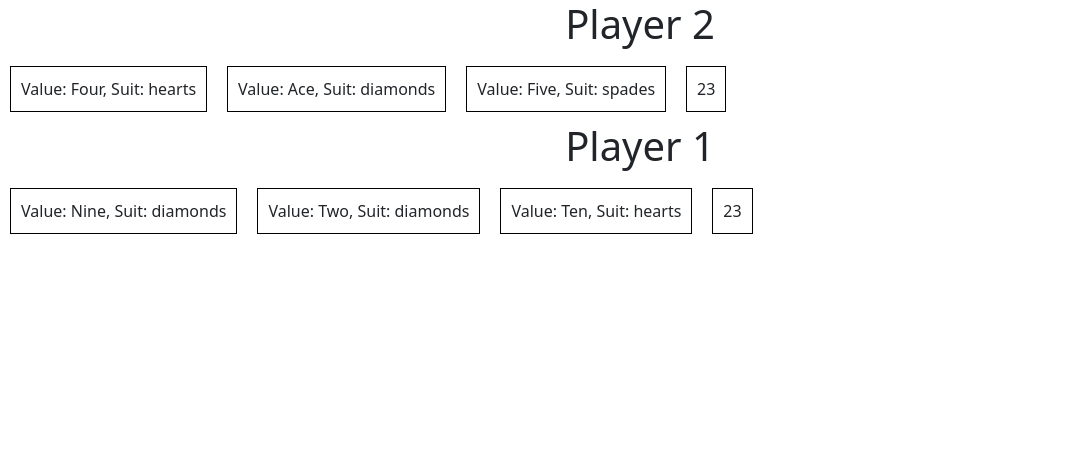
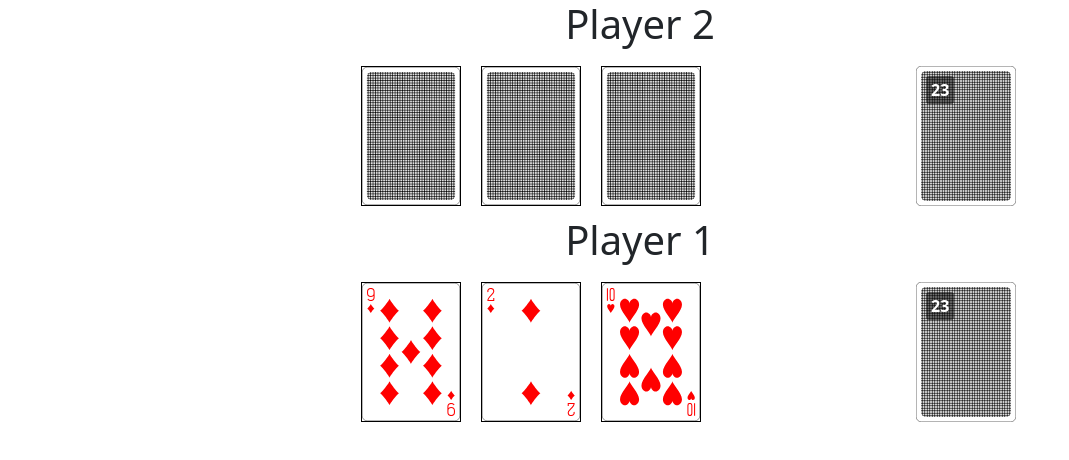
Before and after one commit to pdsatter/StrategicWar, a React (Create React App) app in the folder strategic-war-game/: page /game in a window 1280 px wide. Shown: the top 460 px of the page, without its empty margins (0-1069 px from the left). Built offline with nearby package versions, Linux system fonts and the light colour scheme.

Commit message:
Update code to display the svg's on the game board

```diff
--- a/strategic-war-game/src/components/gamePage/gamePage.tsx
+++ b/strategic-war-game/src/components/gamePage/gamePage.tsx
@@ -1,41 +1,77 @@
 import React from 'react';
-import { Game, Deck, Card, Suit, CardValue } from '../utils/classes';
+import { Game, Deck, Card } from '../utils/classes';
+import { Col, Row } from 'react-bootstrap';
 
 
 const GamePage: React.FC = () => {
     const game = new Game();
 
-    const renderCard = (card: Card) => {
+    const renderCard = (card: Card, showFace: boolean) => {
+        const imagePath = showFace
+            ? `/card-images/${card.skin?.faceSkinFilePath}`
+            : `/card-images/${card.skin?.backSkinFilePath}`;
+
         return (
-            <div key={`${card.suit}-${card.value}`} style={{ border: '1px solid black', margin: '10px', padding: '10px' }}>
-                Value: {CardValue[card.value]}, Suit: {Suit[card.suit]}
+            <img
+                key={`${card.suit}-${card.value}`}
+                src={imagePath}
+                alt={`${card.value} of ${card.suit}`}
+                style={{ width: '100px', margin: '10px', border: '1px solid black' }}
+            />
+        );
+    };
+
+
+    const renderDeck = (deck: Deck) => {
+        return (
+            <div style={{ position: 'relative', display: 'inline-block', width: '100px', margin: '10px' }}>
+                <img
+                    src="/card-images/back.svg"
+                    alt="Card back"
+                    style={{ width: '100%' }}
+                />
+                <span style={{
+                    position: 'absolute',
+                    top: '10px',
+                    left: '10px',
+                    color: 'white',
+                    fontWeight: 'bold',
+                    backgroundColor: 'rgba(0, 0, 0, 0.5)',
+                    padding: '2px 5px',
+                    borderRadius: '3px'
+                }}>
+                    {deck.cards.length}
+                </span>
             </div>
         );
     };
-
-    const renderDeck = (deck: Deck) => {
-        return (
-            <div style={{ border: '1px solid black', margin: '10px', padding: '10px' }}>
-                {deck.cards.length}
-            </div>
-        );
-    }
-
     return (
         <>
             <div>
                 <h1>Player 2</h1>
-                <div style={{ display: 'flex' }}>
-                    {game.getPlayer2().getHand().getCards().map(renderCard)}
-                    {renderDeck(game.getPlayer2().getDeck())}
-                </div>
+                <Row>
+                    <Col xs={2}></Col>
+                    <Col xs={6} style={{ display: 'flex', justifyContent: 'center', alignItems: 'center' }}>
+                        {game.getPlayer2().getHand().getCards().map(card => renderCard(card, false))}
+                    </Col>
+                    <Col xs={2} style={{ display: 'flex', justifyContent: 'center', alignItems: 'center' }}>
+                        {renderDeck(game.getPlayer2().getDeck())}
+                    </Col>
+                    <Col xs={2}></Col>
+                </Row>
             </div>
             <div>
                 <h1>Player 1</h1>
-                <div style={{ display: 'flex' }}>
-                    {game.getPlayer1().getHand().getCards().map(renderCard)}
-                    {renderDeck(game.getPlayer1().getDeck())}
-                </div>
+                <Row>
+                    <Col xs={2}></Col>
+                    <Col xs={6} style={{ display: 'flex', justifyContent: 'center', alignItems: 'center' }}>
+                        {game.getPlayer1().getHand().getCards().map(card => renderCard(card, true))}
+                    </Col>
+                    <Col xs={2} style={{ display: 'flex', justifyContent: 'center', alignItems: 'center' }}>
+                        {renderDeck(game.getPlayer1().getDeck())}
+                    </Col>
+                    <Col xs={2}></Col>
+                </Row>
             </div>
         </>
     );
--- a/strategic-war-game/src/components/utils/gameplay.ts
+++ b/strategic-war-game/src/components/utils/gameplay.ts
@@ -17,15 +17,38 @@ export function createDeck(): Deck {
         CardValue.Jack, CardValue.Queen, CardValue.King, CardValue.Ace
     ];
 
+    const suitNames: { [key in Suit]: string } = {
+        [Suit.clubs]: 'C',
+        [Suit.spades]: 'S',
+        [Suit.diamonds]: 'D',
+        [Suit.hearts]: 'H'
+    };
+
+    const valueNames: { [key in CardValue]: string } = {
+        [CardValue.Two]: '2',
+        [CardValue.Three]: '3',
+        [CardValue.Four]: '4',
+        [CardValue.Five]: '5',
+        [CardValue.Six]: '6',
+        [CardValue.Seven]: '7',
+        [CardValue.Eight]: '8',
+        [CardValue.Nine]: '9',
+        [CardValue.Ten]: 'T',
+        [CardValue.Jack]: 'J',
+        [CardValue.Queen]: 'Q',
+        [CardValue.King]: 'K',
+        [CardValue.Ace]: 'A'
+    };
+
     const cards: Card[] = [];
-
     for (const suit of suits) {
         for (const value of values) {
-            cards.push({ value, suit });
+            const faceSkinFilePath = `${valueNames[value]}${suitNames[suit]}.svg`;
+            const backSkinFilePath = 'back.svg';
+            cards.push({ value, suit, skin: { faceSkinFilePath, backSkinFilePath } });
         }
     }
-
-    return {cards};
+    return { cards };
 }
 
 export function splitDeck(deck: Deck): Deck[] {
```
Also changed, not shown: strategic-war-game/public/card-images/Back.svg (renamed from strategic-war-game/public/card-images/1B.svg), strategic-war-game/public/card-images/Joker.svg (renamed from strategic-war-game/public/card-images/1J.svg).
